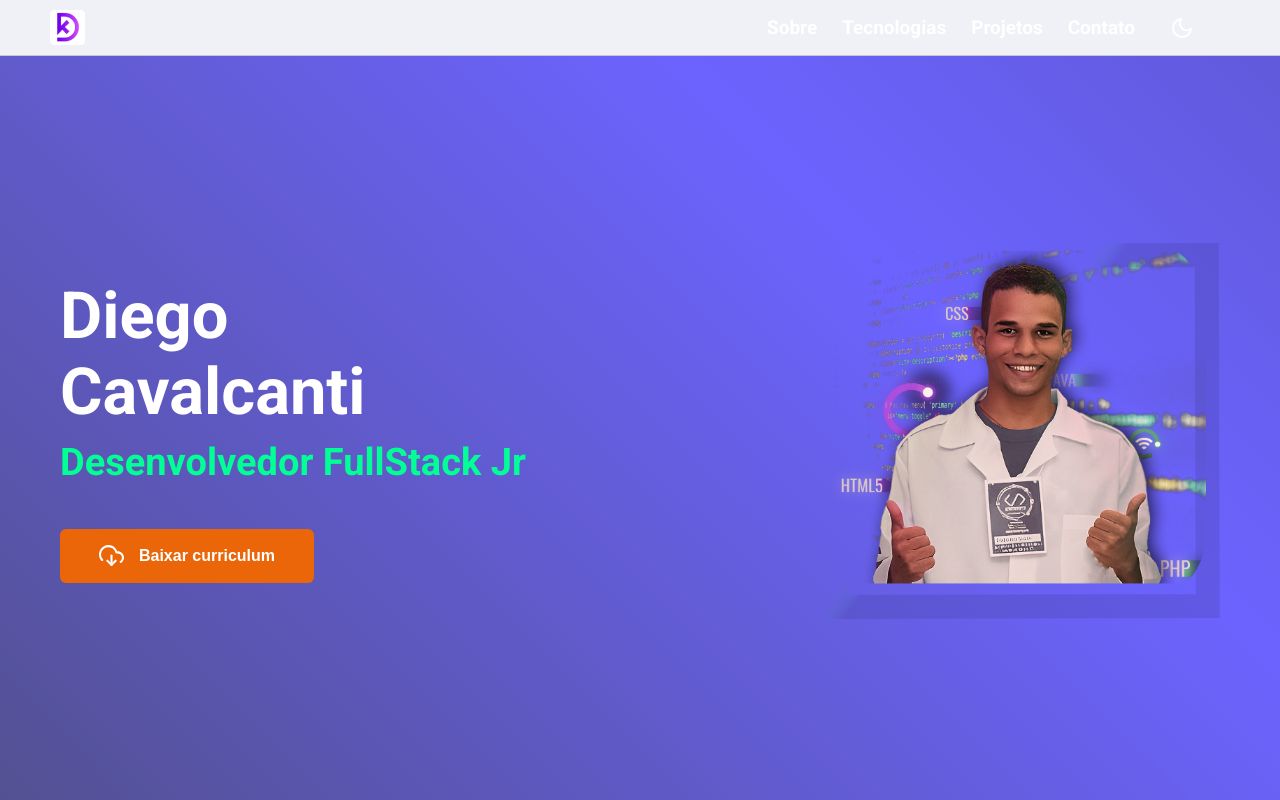
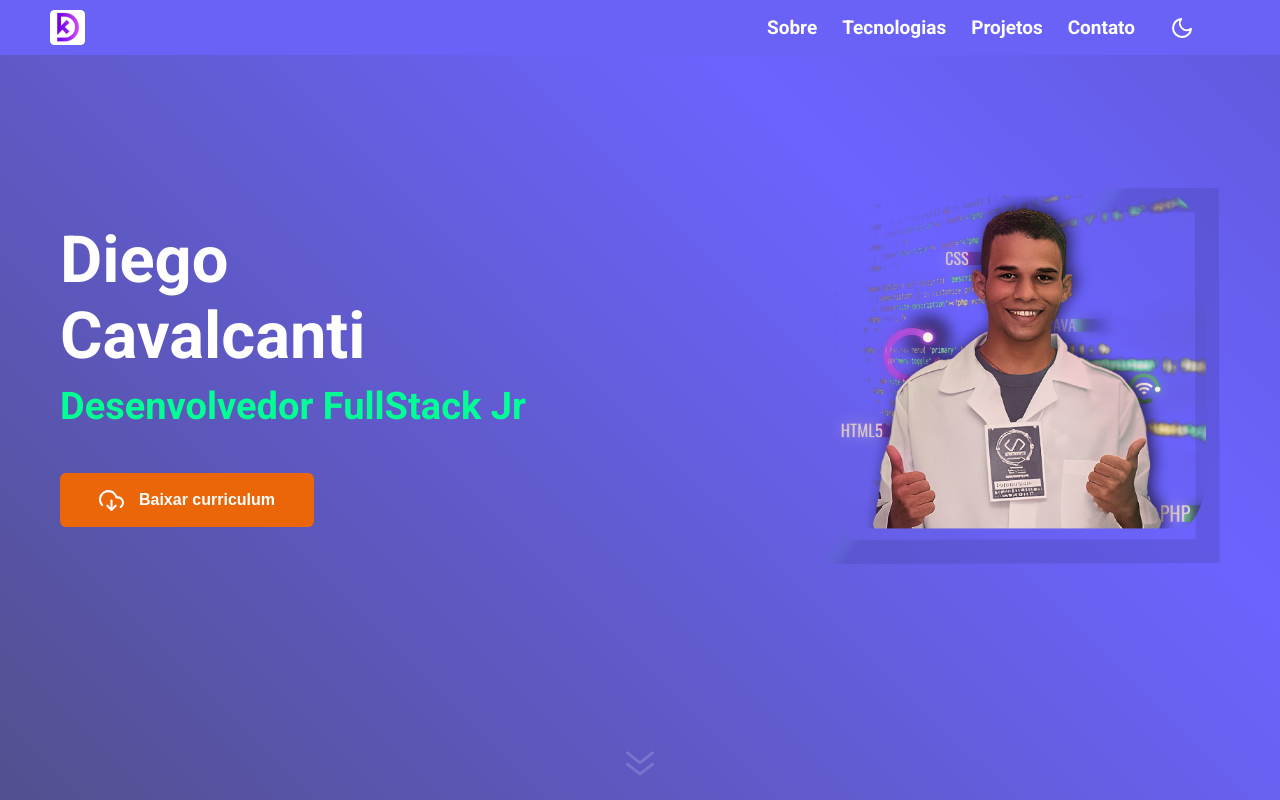
Before and after one commit to diegotimao/portifolio, a React (Create React App) app: page / in a window 1280 px wide. Shown: the top 800 px of the page. Built offline with nearby package versions, Linux system fonts and the light colour scheme.

Commit message:
feat: Adicionando theme darkmode em Header

```diff
--- a/src/components/Header/header.css
+++ b/src/components/Header/header.css
@@ -1,5 +1,12 @@
-.header-container {
+.header-container-ligth-theme {
   background: #6A61F6;
+  z-index: 1000;
+  position: fixed;
+  width: 100%;
+}
+
+.header-container-black-theme {
+  background: #302e77;
   z-index: 1000;
   position: fixed;
   width: 100%;
```
